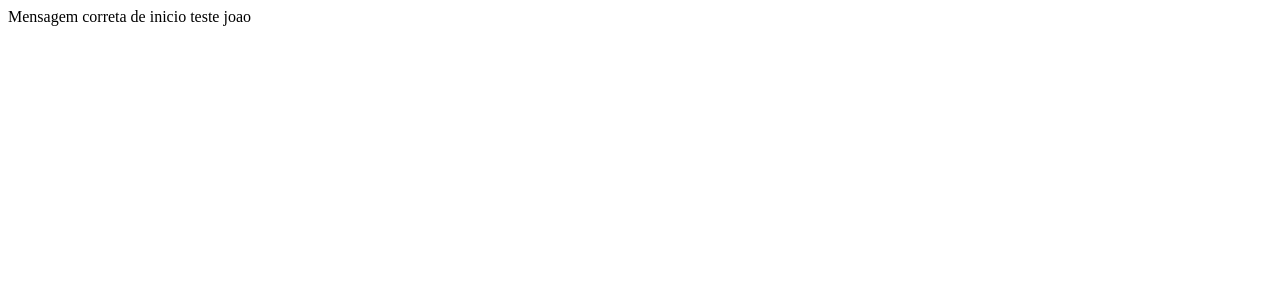
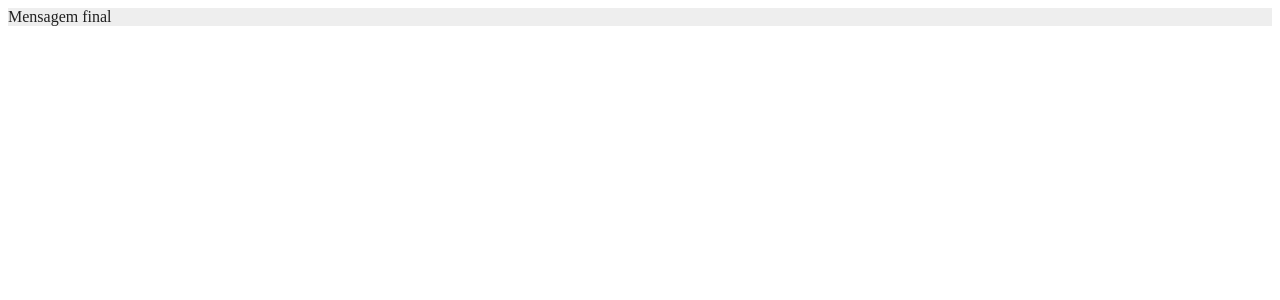
Before and after one commit to JoaoVitorS/clone-tabnews, a Next.js app: page / in a window 1280 px wide. Shown: the top 300 px of the page. Built offline with nearby package versions, Linux system fonts and the light colour scheme.

Commit message:
Teste estilização

```diff
--- a/pages/index.js
+++ b/pages/index.js
@@ -1,6 +1,6 @@
 function Home() {
   return (
-    <div>Mensagem correta de inicio teste joao</div>
+    <div style={{backgroundColor: "#eee", color: "#202020ff"}}>Mensagem final</div>
   )
 }
 
```
